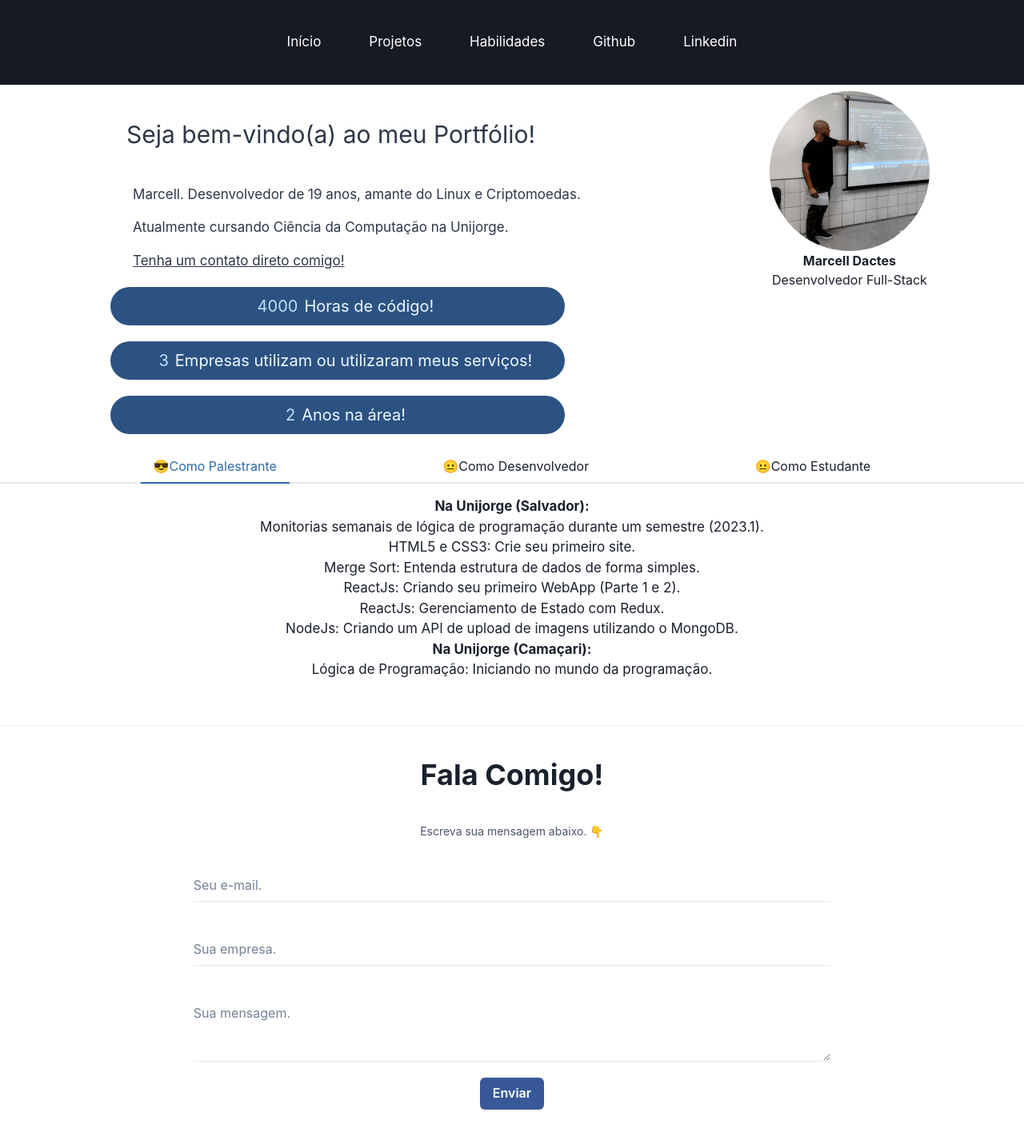
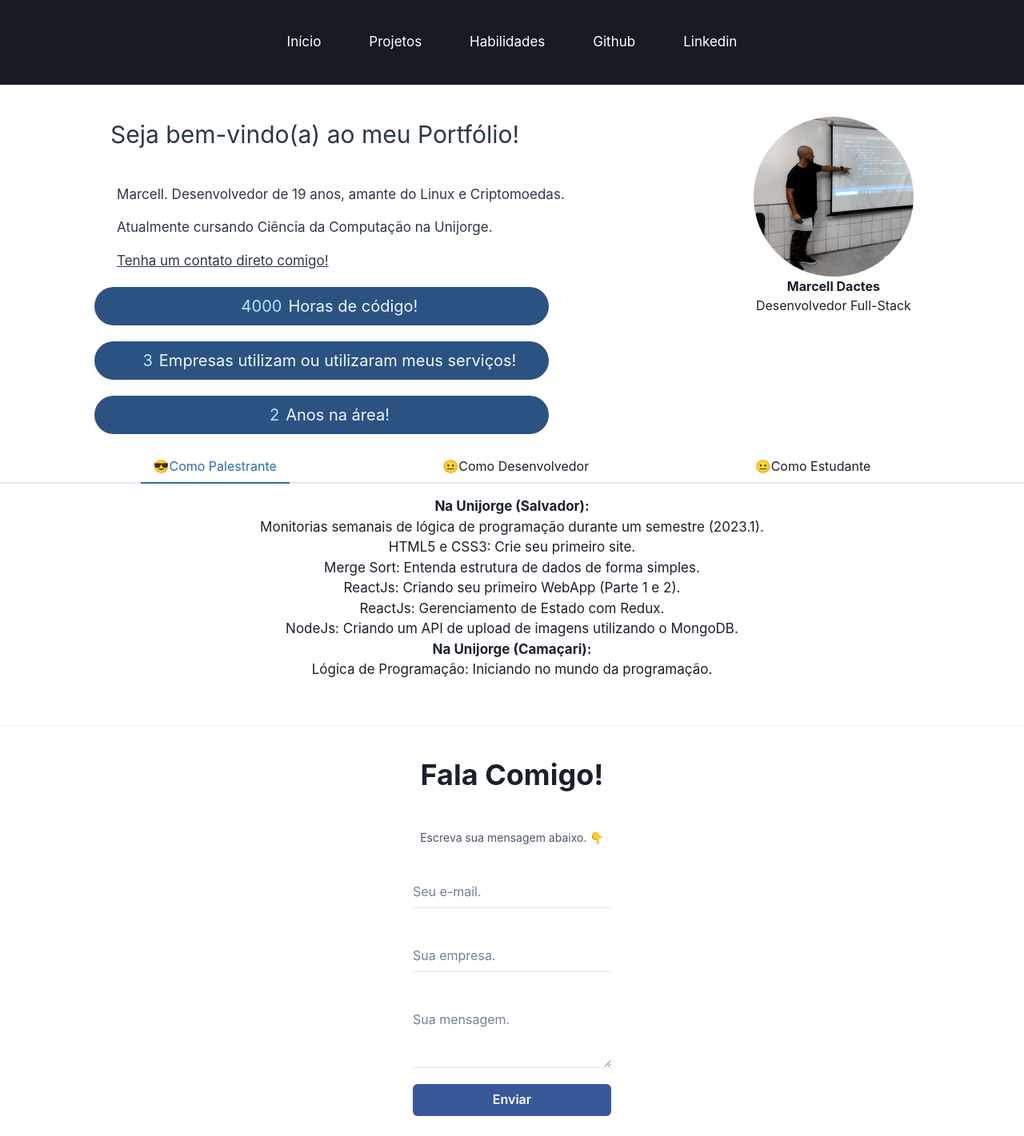
Before and after one commit to marcelldac/portfolio_v3, a React (Vite) app: page / in a window 1280 px wide. Shown: the whole page at 80% size. Built offline with nearby package versions, Linux system fonts and the light colour scheme.

Commit message:
feat: better resposiveness

```diff
--- a/src/components/CustomTabs.jsx
+++ b/src/components/CustomTabs.jsx
@@ -23,9 +23,7 @@ const CustomTab = React.forwardRef((props, ref) => {
 
     return (
         <Button __css={styles.tab} {...tabProps} display='flex' >
-            <Flex>
-                {isSelected ? '😎' : '😐'}
-            </Flex>
+            {isSelected ? '😎' : '😐'}
             {tabProps.children}
         </Button>
     )
@@ -37,7 +35,7 @@ export default function CustomTabs() {
 
     return (
         <Tabs textAlign='center'>
-            <TabList display='flex' flexDirection='row' justifyContent='space-evenly'>
+            <TabList display='flex' flexDirection='row' justifyContent={{base:'space-around', sm:'space-evenly'}}>
                 <CustomTab>Como Palestrante</CustomTab>
                 <CustomTab>Como Desenvolvedor</CustomTab>
                 <CustomTab>Como Estudante</CustomTab>
@@ -69,7 +67,7 @@ export default function CustomTabs() {
                     >
                         <p>Back-end {'>'} Front-end</p>
                     </motion.div>
-                    <Text mb={2} mx={20}>Apaixonado por programação. Iniciei meus estudos na área por volta dos 14 anos com a linguagem <b>Python</b>. Hoje em dia, programo principalmente em <b>Javascript</b> utilizando seus frameworks <b>React</b> e <b>Node</b>. Entendo que a linguagem de programação é meramente uma ferramenta. O importante mesmo é a <b>Lógica!</b> Pensando nisso, tenho projetos também em outras linguagens de programação, como <b>Golang</b>, <b>Java</b> e até mesmo o próprio Python.</Text>
+                    <Text mb={2} mx={20}>Apaixonado por programação. Iniciei meus estudos na área por volta dos 14 anos com a linguagem <b>Python</b>. Hoje em dia, programo principalmente em <b>Javascript</b> utilizando seus frameworks <b>React</b> e <b>Node</b>. Entendo que a linguagem de programação é meramente uma ferramenta. O importante mesmo é a <b>Lógica!</b> Pensando nisso, tenho projetos também em outras linguagens de programação, como <b>C#</b>, <b>Java</b> e até mesmo o próprio Python.</Text>
                     <Text>Algumas empresas que utilizam ou já utilizaram meus serviços:</Text>
                     <Flex direction='column'>
                         <Text as='b'>No Trânsito</Text>
--- a/src/components/Form.jsx
+++ b/src/components/Form.jsx
@@ -32,14 +32,14 @@ function Form() {
         <>
             <form method="POST" onSubmit={handleSubmit}>
                 <Heading mb={10}>Fala Comigo!</Heading>
-                <FormControl>
+                <FormControl display='flex' flexDirection='column'>
                     <FormHelperText pb={10}>Escreva sua mensagem abaixo. 👇</FormHelperText>
                     <Input variant='flushed' type="email" name="email" placeholder='Seu e-mail.' mb={10} required />
                     <Input variant='flushed' type="text" name="text" placeholder='Sua empresa.' mb={10} />
                     <Textarea variant='flushed' name="message" placeholder='Sua mensagem.' mb={5} required />
                     {
                         state.submitting ? (
-                            <Button isLoading loadingText='Submitting' type='submit' colorScheme='facebook' mb={25}>Enviar</Button>
+                            <Button isLoading loadingText='Enviando' type='submit' colorScheme='facebook' mb={25}>Enviar</Button>
                         ) : (
                             <Button type='submit' colorScheme='facebook' mb={25}>Enviar</Button>
                         )
--- a/src/components/Header.jsx
+++ b/src/components/Header.jsx
@@ -1,6 +1,7 @@
 /* eslint-disable react/react-in-jsx-scope */
 import { Flex, Text } from '@chakra-ui/react';
 import { Link } from 'react-router-dom';
+import { motion } from 'framer-motion';
 
 import { BiHomeAlt2 } from 'react-icons/bi';
 import { GiSkills } from 'react-icons/gi';
@@ -10,7 +11,7 @@ import {
     AiFillLinkedin
 } from 'react-icons/ai';
 
-import { motion } from 'framer-motion';
+
 
 const sidebarNavItems = [
     {
@@ -49,15 +50,13 @@ const Header = () => {
             padding='10'
             fontSize='17'
             justifyContent='center'
-            maxW={{ base: '100%', sm: '100%' }}
+            maxW='100%'
             display={{ base: 'block', sm: 'flex ' }}
         >
             {
                 sidebarNavItems.map((item, index) => (
                     <Flex px='30px' color='white'>
-                        <motion.div
-                            whileTap={{ scale: 1.1 }}
-                        >
+                        <motion.div whileTap={{ scale: 1.1 }}>
                             <Link
                                 to={item.to}
                                 key={index}
--- a/src/pages/Home.jsx
+++ b/src/pages/Home.jsx
@@ -51,7 +51,7 @@ const CounterComponent = ({ children }) => {
 export default function Home() {
 
     return (
-        <Box>
+        <Box overflowY='hidden'>
             <motion.div
                 initial={{ opacity: 0, scale: 0.5 }}
                 animate={{ opacity: 1, scale: 1 }}
@@ -84,18 +84,17 @@ export default function Home() {
                             <FastCounter quantity={2} />
                             <Text ml={2}>Anos na área!</Text>
                         </CounterComponent>
-
                     </Box>
                     <Box
-                        textAlign='center'
-                        display={{ base: 'flex', sm: 'block' }}
+                        textAlign={{base:'left', sm: 'center'}}
+                        display='block'
                         alignItems='center'
+                        m={10}
                     >
                         <Image
                             src='./me.jpg'
                             borderRadius='full'
                             boxSize='200px'
-                            mt={2}
                             fallbackSrc='https://via.placeholder.com/150'
                             objectFit='cover'
                         />
```
